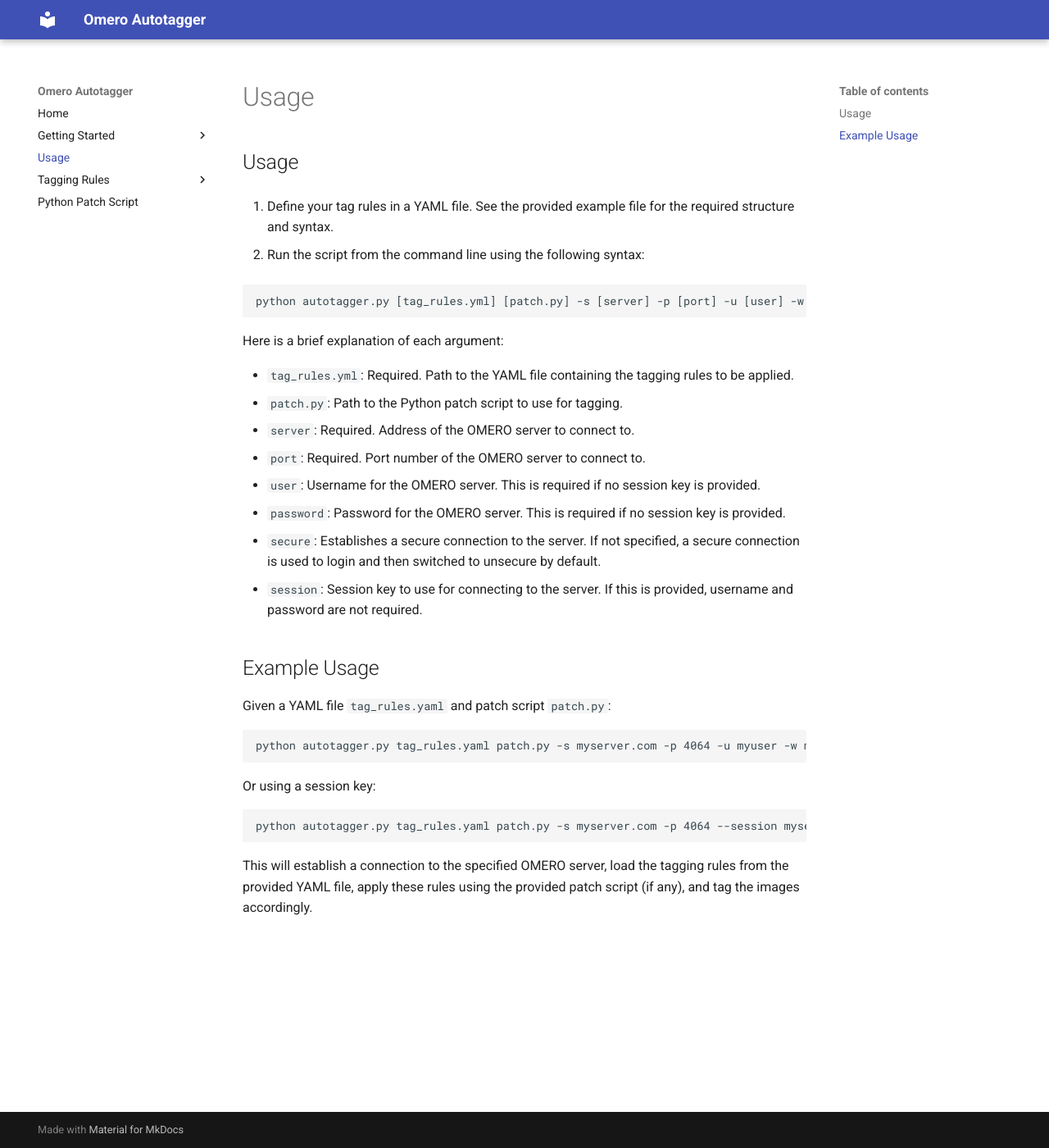
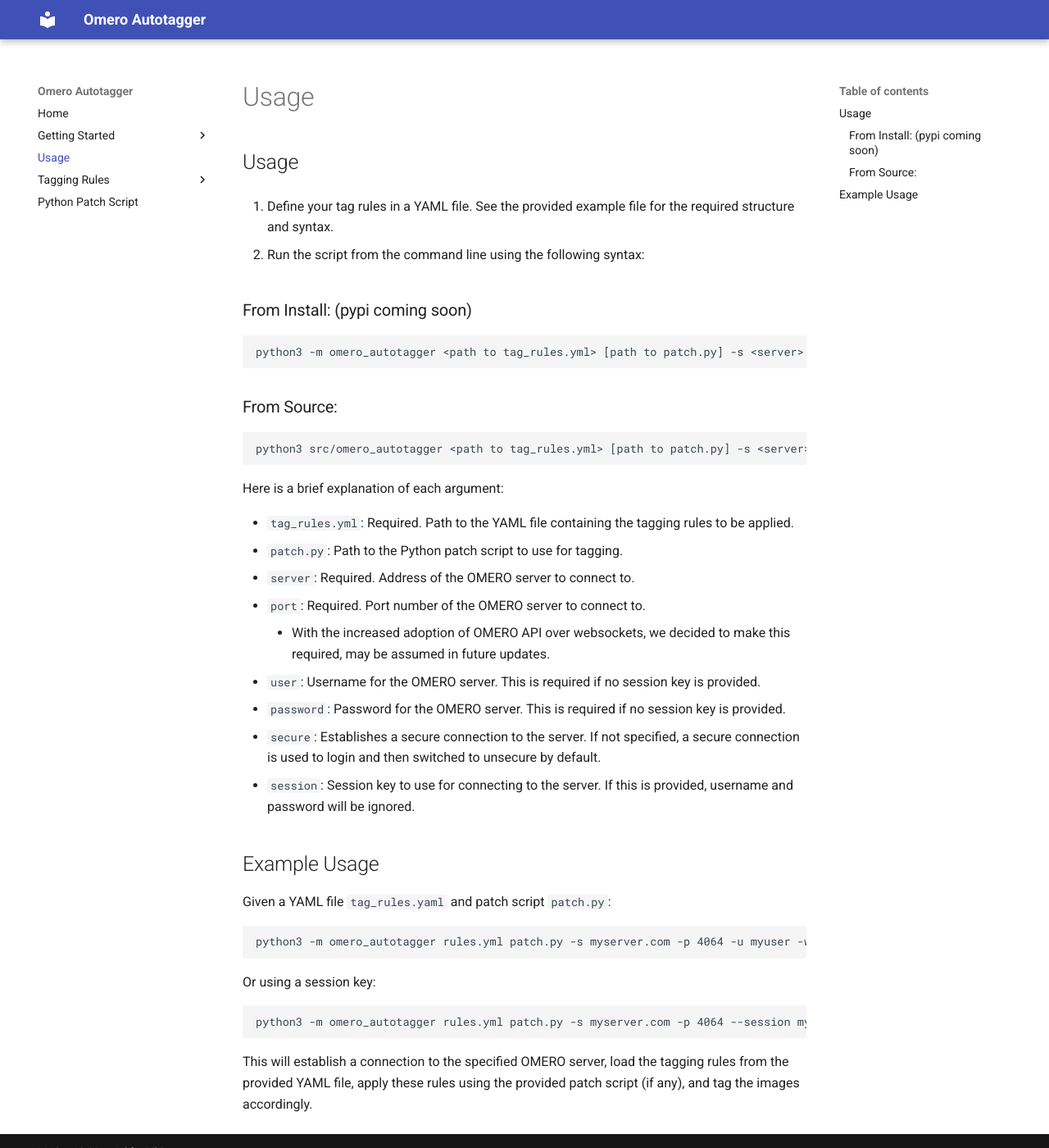
Before and after one commit to LavLabInfrastructure/omero-autotagger, an MkDocs documentation site: the page built from docs/usage.md, in a window 1280 px wide and 1400 px high. Shown: the whole window at 82% size. Built offline with MkDocs 1.6.1 and Material for MkDocs 9.7.7, drawn with Linux system fonts in a browser that asks for light colours.

Commit message:
Update usage.md

````diff
--- a/docs/usage.md
+++ b/docs/usage.md
@@ -3,9 +3,13 @@
 1. Define your tag rules in a YAML file. See the provided example file for the required structure and syntax.
 
 2. Run the script from the command line using the following syntax:
-
+### From Install: (pypi coming soon)
 ```
-python autotagger.py [tag_rules.yml] [patch.py] -s [server] -p [port] -u [user] -w [password] -S [secure] --session [session_key]
+python3 -m omero_autotagger <path to tag_rules.yml> [path to patch.py] -s <server> -p <port> -u [user] -w [password] -S [secure] --session [session_key]
+```
+### From Source:
+```
+python3 src/omero_autotagger <path to tag_rules.yml> [path to patch.py] -s <server> -p <port> -u [user] -w [password] -S [secure] --session [session_key]
 ```
 
 Here is a brief explanation of each argument:
@@ -14,23 +18,24 @@
 - `patch.py`: Path to the Python patch script to use for tagging.
 - `server`: Required. Address of the OMERO server to connect to.
 - `port`: Required. Port number of the OMERO server to connect to.
+    * With the increased adoption of OMERO API over websockets, we decided to make this required, may be assumed in future updates.
 - `user`: Username for the OMERO server. This is required if no session key is provided.
 - `password`: Password for the OMERO server. This is required if no session key is provided.
 - `secure`: Establishes a secure connection to the server. If not specified, a secure connection is used to login and then switched to unsecure by default.
-- `session`: Session key to use for connecting to the server. If this is provided, username and password are not required.
+- `session`: Session key to use for connecting to the server. If this is provided, username and password will be ignored.
 
 ## Example Usage
 
 Given a YAML file `tag_rules.yaml` and patch script `patch.py`:
 
 ```
-python autotagger.py tag_rules.yaml patch.py -s myserver.com -p 4064 -u myuser -w mypassword
+python3 -m omero_autotagger rules.yml patch.py -s myserver.com -p 4064 -u myuser -w mypassword
 ```
 
 Or using a session key:
 
 ```
-python autotagger.py tag_rules.yaml patch.py -s myserver.com -p 4064 --session mysesskey
+python3 -m omero_autotagger rules.yml patch.py -s myserver.com -p 4064 --session mysesskey
 ```
 
 This will establish a connection to the specified OMERO server, load the tagging rules from the provided YAML file, apply these rules using the provided patch script (if any), and tag the images accordingly.
````
